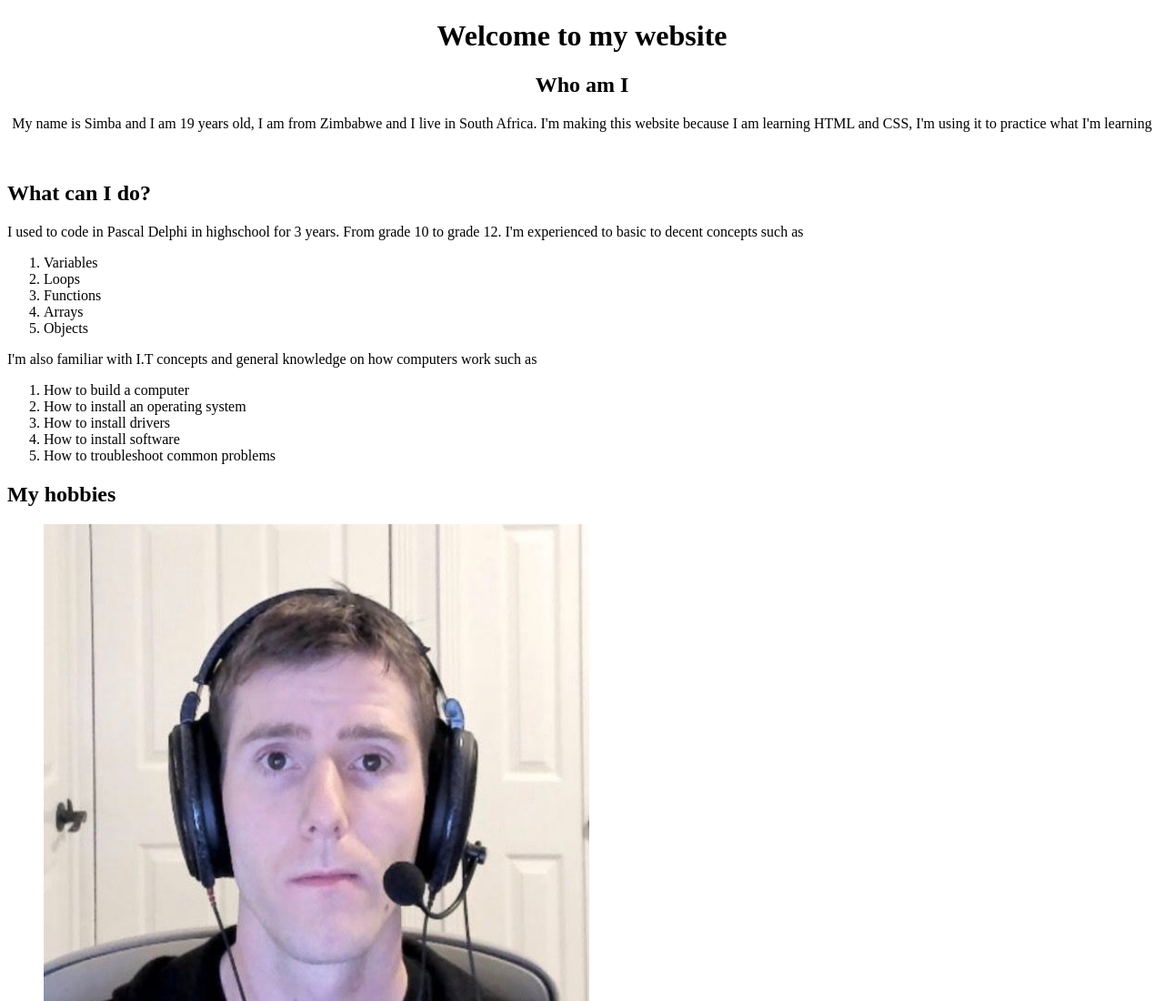
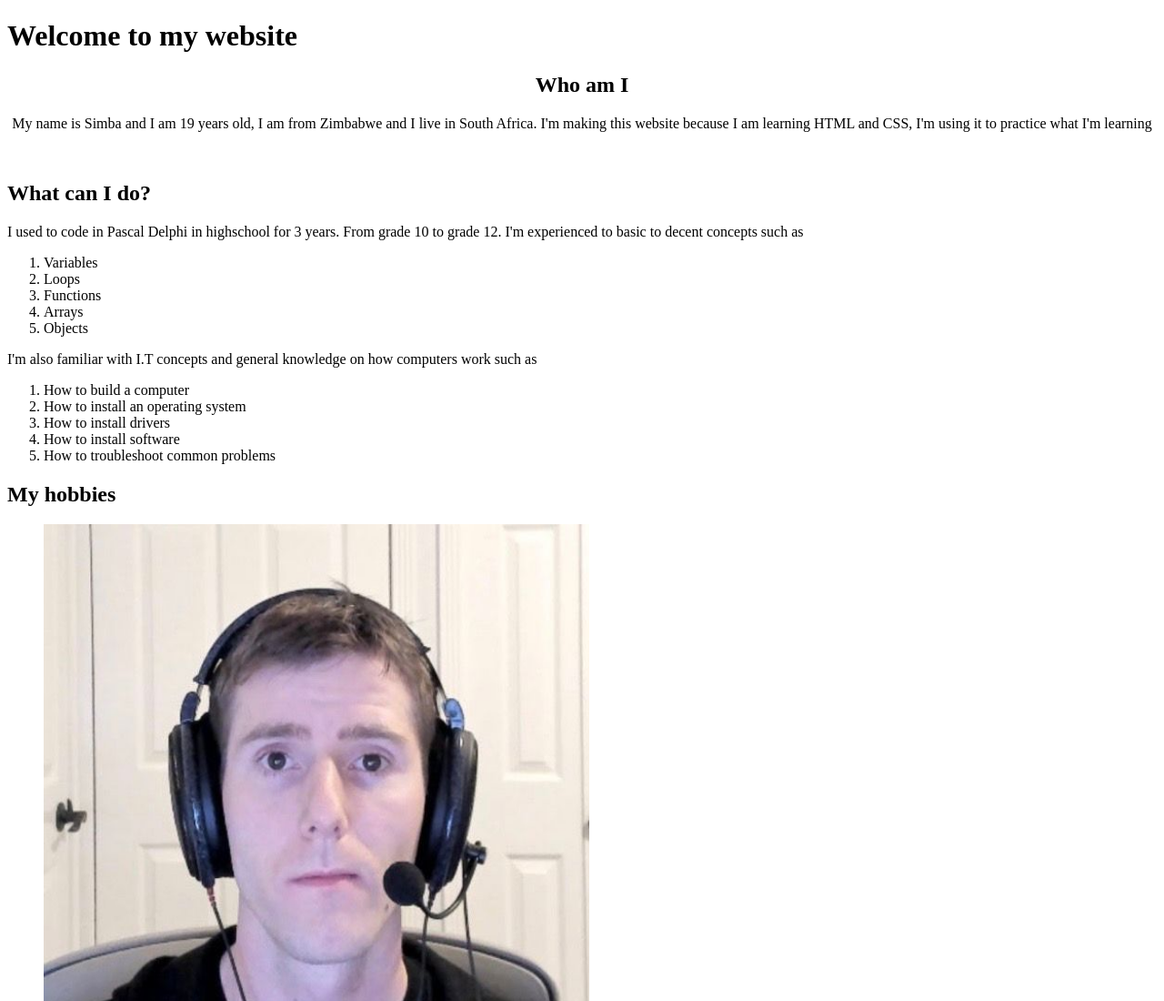
Before and after one commit to 12bbys/origin, a plain HTML site: page index.html in a window 1280 px wide. Shown: the top 1100 px of the page at 91% size. Drawn offline with Linux system fonts and the light colour scheme.

Commit message:
removed centre tags from H1

```diff
--- a/index.html
+++ b/index.html
@@ -8,7 +8,7 @@
     <title>Origin: My Website</title>
   </head>
   <body>
-    <center><h1>Welcome to my website</h1></center>
+    <h1>Welcome to my website</h1>
 
     <main>
 
```
